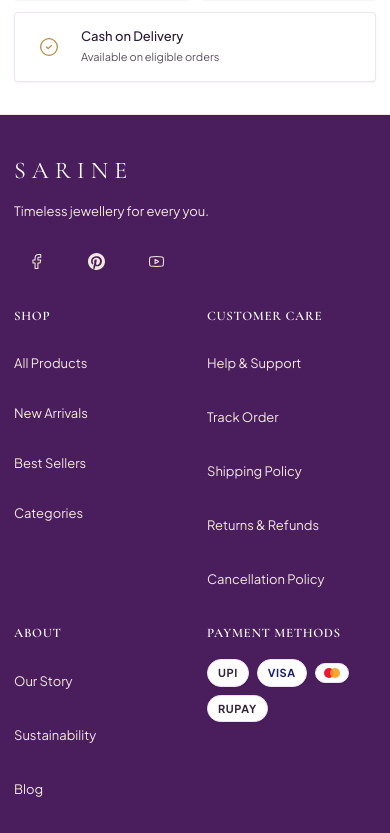
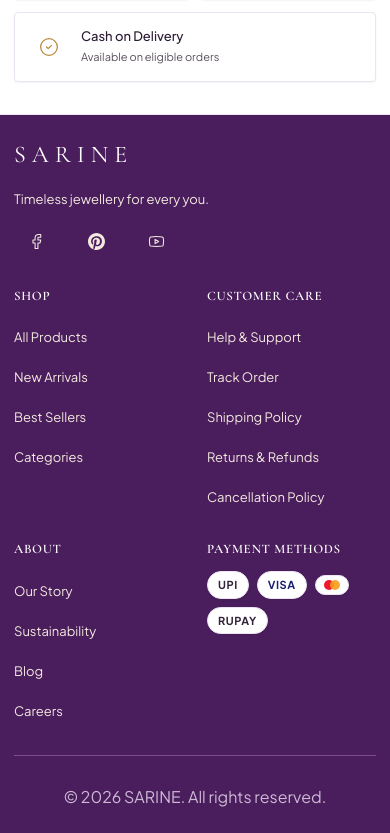
Before and after one commit to Nikhillverma/SARINE-Luxury-Artificial-Jewellery, a React (Vite) app: page / in a window 390 px wide. Shown: the part 4271-5104 px from the top of the page. Built offline with nearby package versions, Linux system fonts and the light colour scheme; no server answers.

Commit message:
Fix mobile footer spacing and column alignment
* Adjust mobile footer structure and link classes

* Add mobile-only SARINE footer spacing styles

```diff
--- a/src/components/Footer.tsx
+++ b/src/components/Footer.tsx
@@ -110,10 +110,10 @@ export const Footer: React.FC = () => {
         </div>
       </div>
 
-      <div className="site-container pt-10 pb-10 sm:pt-14 sm:pb-12">
-        <div className="grid grid-cols-2 sm:grid-cols-2 lg:grid-cols-12 gap-x-6 gap-y-6 sm:gap-10 pb-10 sm:pb-12 border-b border-[var(--footer-line)]">
+      <div className="site-container sarine-footer-main pt-10 pb-10 sm:pt-14 sm:pb-12">
+        <div className="sarine-footer-grid grid grid-cols-2 sm:grid-cols-2 lg:grid-cols-12 gap-x-6 gap-y-6 sm:gap-10 pb-10 sm:pb-12 border-b border-[var(--footer-line)]">
           {/* Brand & Socials Column */}
-          <div className="col-span-2 lg:col-span-4">
+          <div className="sarine-footer-brand col-span-2 lg:col-span-4">
             <Link to="/" className="inline-block">
               <span className="font-serif text-2xl tracking-[0.25em] !text-white font-normal uppercase hover:!text-[color:var(--gold-light)] transition-colors">
                 SARINE
@@ -159,11 +159,11 @@ export const Footer: React.FC = () => {
           </div>
 
           {/* Column 1: Shop */}
-          <div className="lg:col-span-2 col-span-1">
+          <div className="sarine-footer-section lg:col-span-2 col-span-1">
             <h4 className="text-xs uppercase tracking-wider !text-white font-semibold mb-4">
               {chrome.footer.headings.shop}
             </h4>
-            <ul className="space-y-1.5 sm:space-y-2.5 text-xs !text-[color:var(--ivory-text)]">
+            <ul className="sarine-footer-links text-xs !text-[color:var(--ivory-text)]">
               <li>
                 <Link to="/shop" className="hover:!text-[color:var(--gold-light)] transition-colors">
                   All Products
@@ -188,11 +188,11 @@ export const Footer: React.FC = () => {
           </div>
 
           {/* Column 2: Customer Care */}
-          <div className="lg:col-span-2 col-span-1">
+          <div className="sarine-footer-section lg:col-span-2 col-span-1">
             <h4 className="text-xs uppercase tracking-wider !text-white font-semibold mb-4">
               {chrome.footer.headings.care}
             </h4>
-            <ul className="space-y-2.5 text-xs !text-[color:var(--ivory-text)]">
+            <ul className="sarine-footer-links text-xs !text-[color:var(--ivory-text)]">
               <li>
                 <Link to="/contact" className="hover:!text-[color:var(--gold-light)] transition-colors">
                   Help & Support
@@ -222,11 +222,11 @@ export const Footer: React.FC = () => {
           </div>
 
           {/* Column 3: About */}
-          <div className="lg:col-span-2 col-span-1">
+          <div className="sarine-footer-section lg:col-span-2 col-span-1">
             <h4 className="text-xs uppercase tracking-wider !text-white font-semibold mb-4">
               {chrome.footer.headings.about}
             </h4>
-            <ul className="space-y-2.5 text-xs !text-[color:var(--ivory-text)]">
+            <ul className="sarine-footer-links text-xs !text-[color:var(--ivory-text)]">
               <li>
                 <Link to="/about" className="hover:!text-[color:var(--gold-light)] transition-colors">
                   Our Story
@@ -251,7 +251,7 @@ export const Footer: React.FC = () => {
           </div>
 
           {/* Column 4: Payment Methods */}
-          <div className="lg:col-span-2 col-span-1">
+          <div className="sarine-footer-section lg:col-span-2 col-span-1">
             <h4 className="text-xs uppercase tracking-wider !text-white font-semibold mb-4">
               {chrome.footer.headings.payments}
             </h4>
--- a/src/index.css
+++ b/src/index.css
@@ -1393,3 +1393,58 @@ body.sarine-global-theme #main-content .sarine-product-card__price > span:first-
     padding: 10px !important;
   }
 }
+
+
+/* SARINE footer: mobile-only layout and spacing corrections. */
+@media (max-width: 767.98px) {
+  .sarine-global-footer .sarine-footer-main {
+    padding-top: 24px;
+    padding-bottom: 24px;
+  }
+
+  .sarine-global-footer .sarine-footer-grid {
+    row-gap: 24px;
+    padding-bottom: 24px;
+  }
+
+  /* Brand, tagline and social icons stay grouped with consistent spacing. */
+  .sarine-global-footer .sarine-footer-brand {
+    display: flex;
+    flex-direction: column;
+    align-items: flex-start;
+    gap: 12px;
+  }
+
+  .sarine-global-footer .sarine-footer-brand > p,
+  .sarine-global-footer .sarine-footer-brand > div {
+    margin-top: 0;
+  }
+
+  /* Keep Shop/About left and Customer Care/Payments right. */
+  .sarine-global-footer .sarine-footer-section {
+    min-width: 0;
+  }
+
+  .sarine-global-footer .sarine-footer-section h4 {
+    margin-bottom: 12px;
+  }
+
+  /* No list gap or Tailwind space-y margins; each anchor is a 40px tap target. */
+  .sarine-global-footer .sarine-footer-links {
+    display: flex;
+    flex-direction: column;
+    gap: 0;
+    margin: 0;
+  }
+
+  .sarine-global-footer .sarine-footer-links li {
+    margin: 0;
+  }
+
+  .sarine-global-footer .sarine-footer-links li a {
+    display: flex;
+    align-items: center;
+    min-height: 40px;
+    width: 100%;
+  }
+}
```
